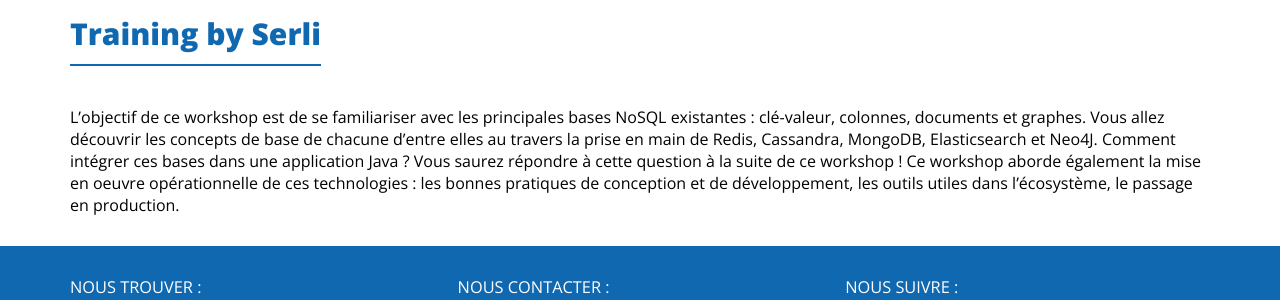
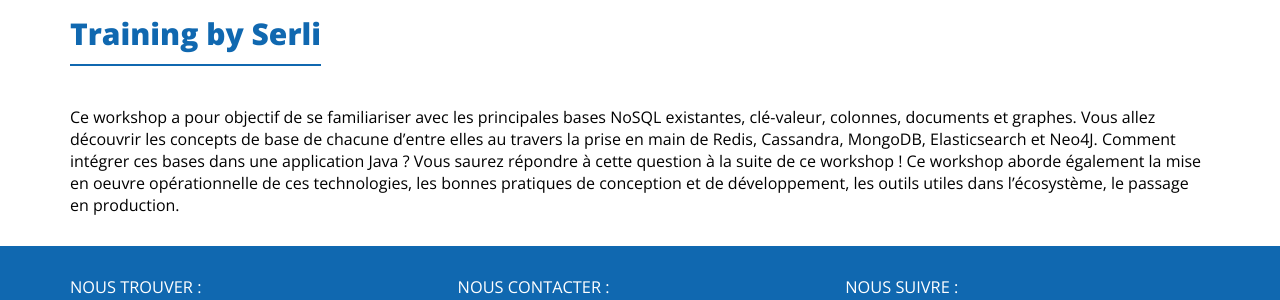
Before and after one commit to Serli/training-by-serli, a Jekyll site: the page built from Summary/Data/_posts/2017-02-09-NoSQL.md, in a window 1280 px wide. Shown: the part 255-555 px from the top of the page. Built offline with Jekyll 4.4.1, drawn with Linux system fonts in a browser that asks for light colours; nearby versions of some CDN libraries; our own code applies the rules of GitHub Pages for plain Markdown files.

Commit message:
Update 2017-02-09-NoSQL.md

```diff
--- a/Summary/Data/_posts/2017-02-09-NoSQL.md
+++ b/Summary/Data/_posts/2017-02-09-NoSQL.md
@@ -13,11 +13,10 @@ subject: [
   'Redis',
   'Cassandra',
   'MongoDB',
-  'Elasticsearch'
-  'Neo4J'
-  'Intégration'
+  'Elasticsearch',
+  'Neo4J',
+  'Intégration',
   'Java'
-
 ]
 educational-objectives: [
   'Comprendre la conception NoSQL',
@@ -29,7 +28,7 @@ program: [
   {
     title: 'Introduction',
     activity: [
-      'Bases de données Relationnelles vs. NoSQL',
+      'Bases de données Relationnelles vs NoSQL',
       'Cas d'utilisation des bases NoSQL',
       'Bonnes pratiques de conception',
      ]
@@ -56,18 +55,18 @@ program: [
     title: 'Concepts avancés MongoDB et Elasticsearch',
     activity: [
       'Agrégations',
-      'Kata ELK : Elastic / Logstash / Kibana',
-      'Réplication et Sharding',
+      'Kata ELK, Elastic / Logstash / Kibana',
+      'Réplication et Sharding'
      ]
    }
 ]
-presentation: 'L'objectif de ce workshop est de se familiariser avec les principales bases NoSQL existantes : clé-valeur, colonnes, documents et graphes.
+presentation: 'Ce workshop a pour objectif de se familiariser avec les principales bases NoSQL existantes, clé-valeur, colonnes, documents et graphes.
 Vous allez découvrir les concepts de base de chacune d'entre elles au travers la prise en main de Redis, Cassandra, MongoDB, Elasticsearch et Neo4J.
 Comment intégrer ces bases dans une application Java ? Vous saurez répondre à cette question à la suite de ce workshop !
-Ce workshop aborde également la mise en oeuvre opérationnelle de ces technologies : les bonnes pratiques de conception et de développement, les outils utiles dans l'écosystème, le passage en production.'
+Ce workshop aborde également la mise en oeuvre opérationnelle de ces technologies, les bonnes pratiques de conception et de développement, les outils utiles dans l'écosystème, le passage en production.'
 ---
 
-L'objectif de ce workshop est de se familiariser avec les principales bases NoSQL existantes : clé-valeur, colonnes, documents et graphes.
+Ce workshop a pour objectif de se familiariser avec les principales bases NoSQL existantes, clé-valeur, colonnes, documents et graphes.
 Vous allez découvrir les concepts de base de chacune d'entre elles au travers la prise en main de Redis, Cassandra, MongoDB, Elasticsearch et Neo4J.
 Comment intégrer ces bases dans une application Java ? Vous saurez répondre à cette question à la suite de ce workshop !
-Ce workshop aborde également la mise en oeuvre opérationnelle de ces technologies : les bonnes pratiques de conception et de développement, les outils utiles dans l'écosystème, le passage en production.
+Ce workshop aborde également la mise en oeuvre opérationnelle de ces technologies, les bonnes pratiques de conception et de développement, les outils utiles dans l'écosystème, le passage en production.
```
